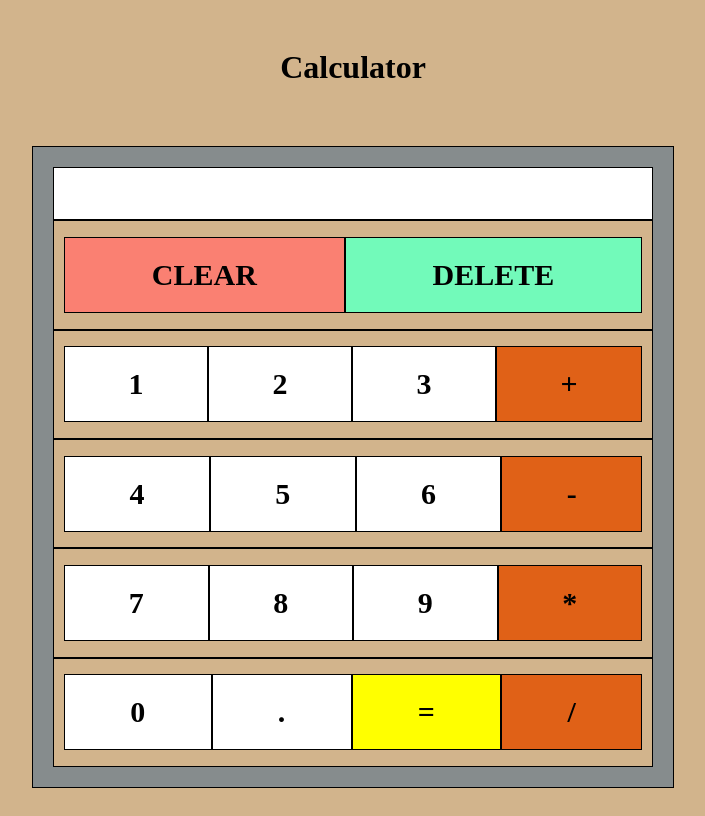
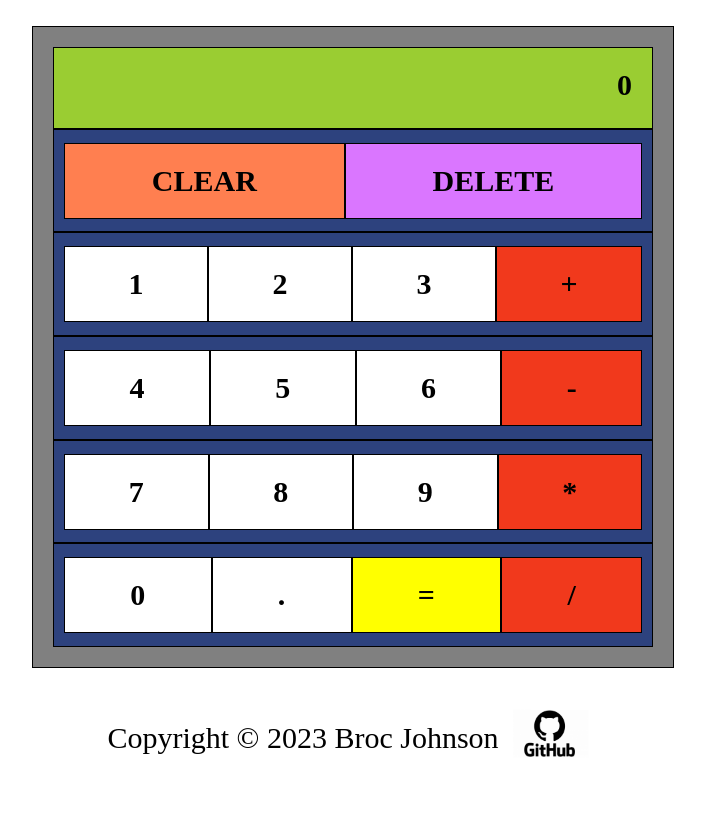
Before and after one commit to dwaynethebroc/odinCalculator, a plain HTML site: page index.html in a window 1280 px wide. Shown: the whole page, without its empty margins (287-992 px from the left). Drawn offline with Linux system fonts and the light colour scheme.

Commit message:
more design tweaks needed

```diff
--- a/index.html
+++ b/index.html
@@ -8,15 +8,9 @@
         <title>Calculator</title>
     </head>
     <body>
-        <div class = "title">
-            <h1>Calculator</h1>
-        </div>
-
         <br>
-
-
         <div class="Calculator">
-            <div class = "display"></div>
+            <div class = "display">0</div>
             <div class = "row">
                 <div class = "clear" id = "clear">CLEAR</div>
                 <div class = "backspace" id = "backspace">DELETE</div>
@@ -46,7 +40,22 @@
                 <div class = "operator" id = "/">/</div>
             </div>
         </div>
-
         <script src="script.js"></script>
     </body>
+    <footer class="footer">
+        <div class = "foot">
+            <p>
+                Copyright ©
+                <script>
+                  document.write(new Date().getFullYear())
+                </script>
+                Broc Johnson
+              </p>
+
+              <a href="https://github.com/dwaynethebroc/odinCalculator" target="_blank">
+                  <img src="github.png">
+              </a>
+        </div>
+
+      </footer>
 </html>
--- a/script.js
+++ b/script.js
@@ -61,7 +61,7 @@ function solveForDisplay() {
         solved = `You have blown up the universe`;
     }
     else if (!secondNumber){
-        solved = `2 numbers required for calculation`;
+        solved = ``;
     }
     else {
         solved = operate(firstNumber, operator, secondNumber);
@@ -79,12 +79,14 @@ operators.forEach(operator => operator.addEventListener('click', event => {
 
     if (/\s/.test(calcDisplayText)){
         let array = calcDisplayText.split(' ');
+        //hit two operators in a row, 2 numbers required for calculation appears
 
         if (array.length === 3){
             calcDisplayText = solveForDisplay();
             calcDisplayText += ` ${operator.id} `
             display.innerText = calcDisplayText;
             array.length = 0;
+
         }
         else if (array.length < 3){
             calcDisplayText += ` ${operator.id} `;
@@ -109,7 +111,7 @@ backspaceButton.addEventListener('click', event => {
 
 clearButton.addEventListener('click', event => {
     calcDisplayText = ``;
-    display.innerText = "";
+    display.innerText = "0";
  })
 
 equalSign.addEventListener('click', event => {
@@ -121,7 +123,7 @@ equalSign.addEventListener('click', event => {
     else{
         solution = solveForDisplay();
 
-        if (solution === `2 numbers required for calculation`){
+        if (solution === ``){
             return;
         }
         else{
--- a/style.css
+++ b/style.css
@@ -1,5 +1,5 @@
 body {
-    background-color: tan;
+    background-color: white;
     display: flex;
     flex-direction: column;
 
@@ -11,12 +11,17 @@ div {
     padding: 20px;
 }
 
+.copyright {
+    color: white;
+    font-size: 20px;
+}
+
 .Calculator {
     border: 1px solid black;
     width: 600px;
     height: 600px;
     display: flex;
-    background-color: rgb(134, 140, 141);
+    background-color: gray;
     flex-direction: column;
     align-self: center;
 }
@@ -25,7 +30,8 @@ div {
     border: 1px solid black;
     font-size: 30px;
     font-weight: bolder;
-    background-color: white;
+    background-color: yellowgreen;
+    text-align: right;
 }
 
 div .row{
@@ -33,7 +39,7 @@ div .row{
     align-items: center;
     padding: 10px;
     border: 1px solid black;
-    background-color: tan;
+    background-color: rgb(45, 66, 126);
 }
 .title {
     text-align: center;
@@ -48,7 +54,7 @@ div .row{
 }
 
 .operator {
-    background-color: rgb(224, 97, 23);
+    background-color: rgb(241, 57, 28);
     border: 1px solid black;
     font-size: 30px;
     font-weight: bolder;
@@ -65,14 +71,14 @@ div .row{
     border: 1px solid black;
     font-size: 30px;
     font-weight: bolder;
-    background-color: salmon;
+    background-color: coral;
 }
 
 .backspace {
     border: 1px solid black;
     font-size: 30px;
     font-weight: bolder;
-    background-color: rgb(114, 250, 186);
+    background-color: rgb(218, 118, 255);
 }
 
 .period{
@@ -82,3 +88,22 @@ div .row{
 
     background-color: white;
 }
+
+.foot {
+    font-size: 30px;
+    text-align: center;
+    display: flex;
+    justify-content: center;
+    align-items: center;
+    padding: 20px;
+    height: 100px;
+}
+
+img {
+    width: 100px;
+
+}
+
+p {
+
+}
```
Also changed, not shown: github.png (added).
